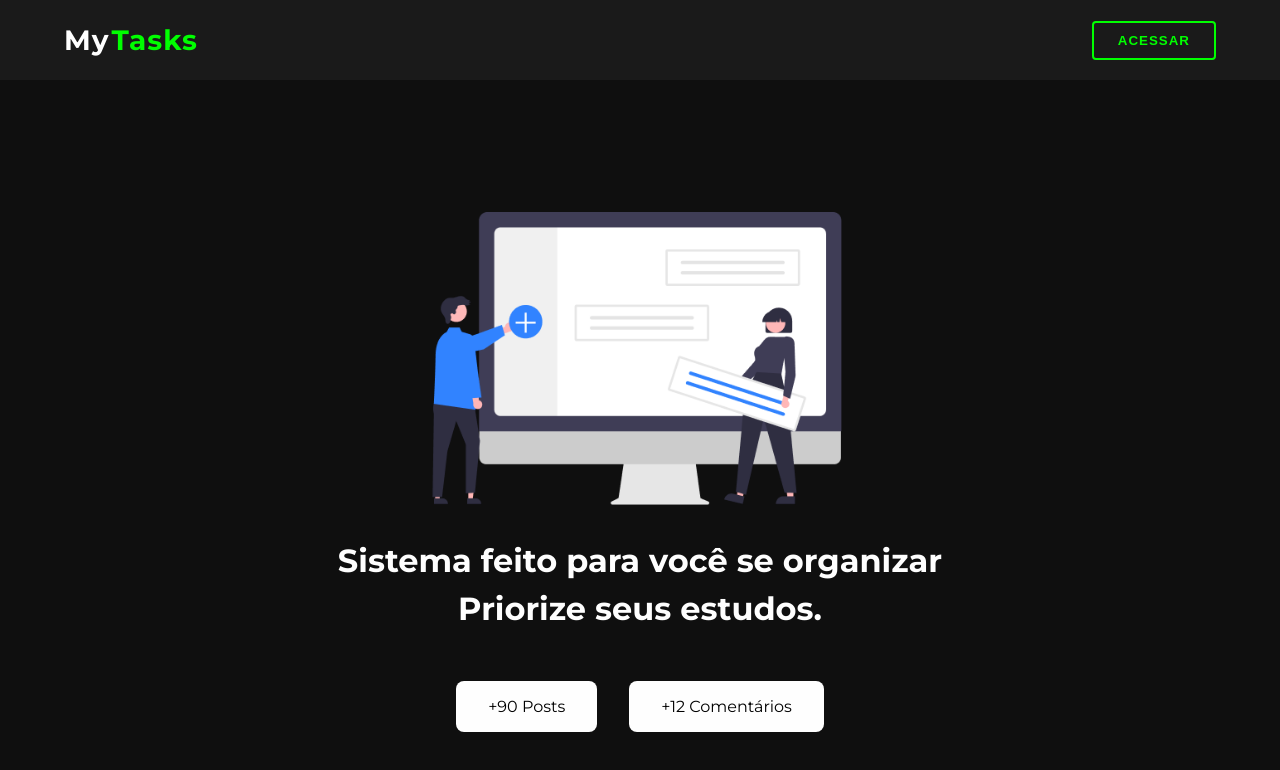
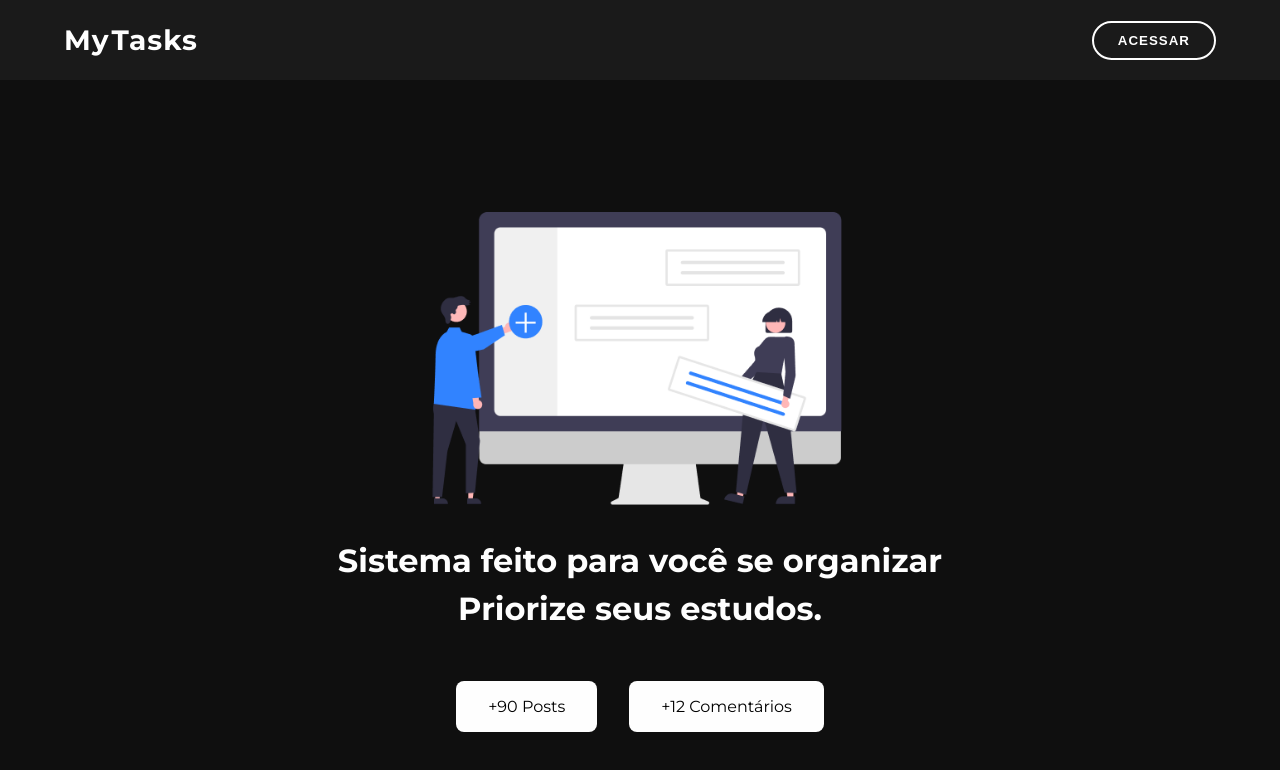
Before and after one commit to imneli/todo-next, a Next.js app: page / in a window 1280 px wide. Shown: the top 770 px of the page. Built offline with nearby package versions, Linux system fonts and the light colour scheme; no server answers.

Commit message:
disabled + header

```diff
--- a/src/components/Header/index.tsx
+++ b/src/components/Header/index.tsx
@@ -32,9 +32,6 @@ export function Header() {
           <button className={styles.loginButton} onClick={ () => signOut()}>
             Olá {session?.user?.name}
           </button>
-          <button className={styles.loginButton} onClick={ () => signOut()}>
-          Sair
-        </button>
         </div>
         </>
         ) : (
--- a/src/components/Header/styles.module.css
+++ b/src/components/Header/styles.module.css
@@ -29,16 +29,16 @@
 }
 
 .logo span {
-  color: #00ff00;
+  color: #fefefe;
   padding-left: 2px;
 }
 
 .loginButton {
   background: transparent;
   padding: 10px 24px;
-  border-radius: 4px;
-  color: #00ff00;
-  border: 2px solid #00ff00;
+  border-radius: 3rem;
+  color: #fefefe;
+  border: 2px solid #fefefe;
   cursor: pointer;
   transition: all 0.3s ease;
   font-weight: 600;
@@ -47,9 +47,9 @@
 }
 
 .loginButton:hover {
-  background-color: #00ff00;
+  background-color: #fefefe;
   color: #1a1a1a;
-  box-shadow: 0 0 15px rgba(0, 255, 0, 0.5);
+  box-shadow: 0 0 15px rgba(253, 255, 253, 0.5);
 }
 
 .nav {
@@ -61,7 +61,8 @@
   background-color: #2a2a2a;
   color: #ffffff;
   padding: 8px 16px;
-  border-radius: 4px;
+  border-radius: 2rem;
+  border: 2px solid transparent;
   margin: 0 12px;
   transition: all 0.3s ease;
 }
```
Also changed, not shown: src/pages/task/[id].tsx (+8 -4 lines), src/pages/task/styles.module.css (+6 -1 lines).
